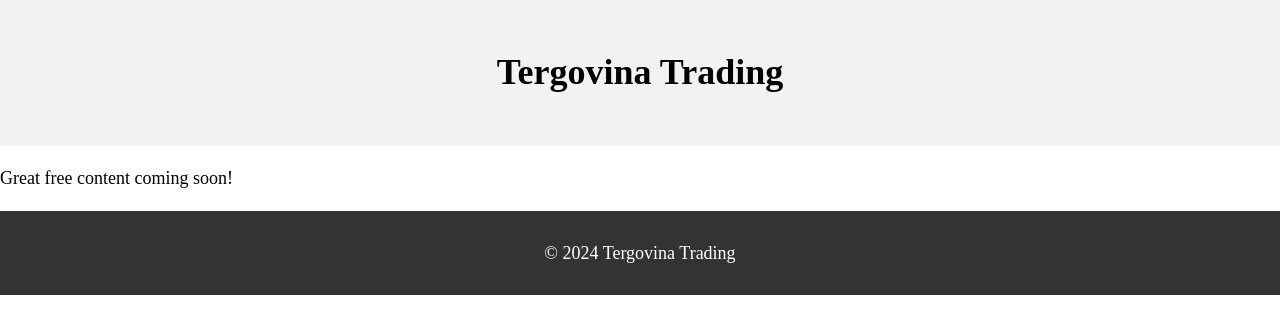
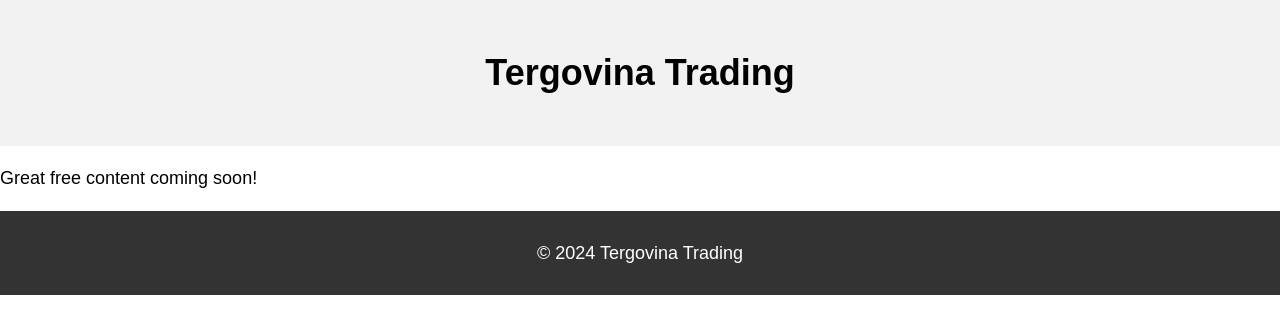
Before and after one commit to TergovinaTrading/TergovinaTrading, a plain HTML site: page index.html in a window 1280 px wide. Drawn offline with Linux system fonts and the light colour scheme.

Commit message:
Update index.html

```diff
--- a/index.html
+++ b/index.html
@@ -14,7 +14,7 @@
 
         /* Body styles */
         body {
-            font-family: "Times New Roman", serif;
+            font-family: "Arial", serif;
             font-size: 18px;
             line-height: 1.6;
             margin: 0;
```
